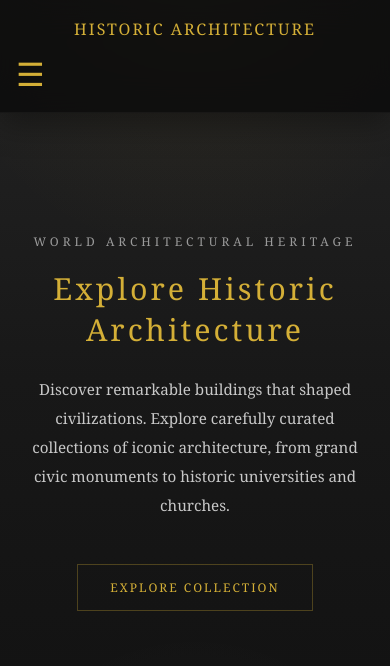
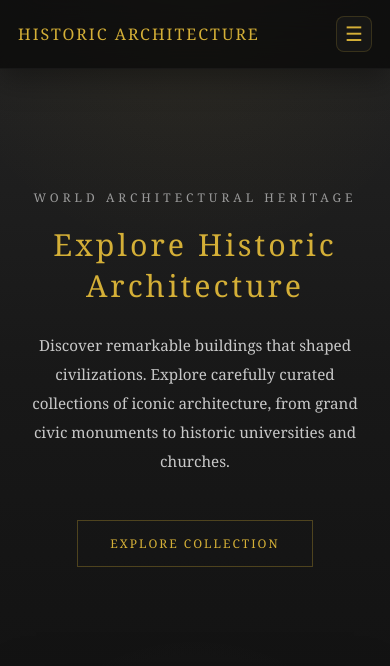
Before and after one commit to guzmanfajo/historic-architecture, a plain HTML site: page index.html in a window 390 px wide. Shown: the top 666 px of the page. Drawn offline with Linux system fonts and the light colour scheme.

Commit message:
style: refine responsive header and mobile navigation

```diff
--- a/css/global.css
+++ b/css/global.css
@@ -53,9 +53,17 @@ header {
     box-shadow: 0 10px 30px rgba(0, 0, 0, 0.35);
 }
 
+.header-top {
+    display: flex;
+    justify-content: space-between;
+    align-items: center;
+}
+
 .site-title {
     text-align: center;
-    margin-bottom: 20px;
+    line-height: 1;
+    transform: translateY(8px);
+    margin-bottom: 0;
     font-size: 22px;
     font-weight: 400;
     letter-spacing: 5px;
@@ -70,11 +78,20 @@ header {
 
 .menu-toggle {
     display: none;
-    background: none;
-    border: none;
+    width: 36px;
+    height: 36px;
+    border: 1px solid rgba(212,175,55,.18);
+    border-radius: 8px;
+    background: rgba(255,255,255,.03);
     color: #d4af37;
-    font-size: 2rem;
+    font-size: 1.25rem;
     cursor: pointer;
+    transition: .25s;
+}
+
+.menu-toggle:hover {
+    background: rgba(212,175,55,.08);
+    border-color: rgba(212,175,55,.35);
 }
 
 nav {
@@ -188,10 +205,23 @@ footer::before {
     transform: translateX(-50%);
 }
 
+@media (min-width: 769px) {
+
+    .header-top {
+        display: block;
+    }
+
+    .site-title {
+        text-align: center;
+        margin-bottom: 20px;
+    }
+
+}
+
 @media (max-width: 768px) {
 
     header {
-        padding: 22px 20px;
+        padding: 22px 28px;
     }
 
     .site-title {
@@ -225,8 +255,8 @@ footer::before {
 
 @media (max-width: 480px) {
 
-    header {
-        padding: 18px 16px;
+    header{
+        padding:16px 18px;
     }
 
     .site-title {
```
